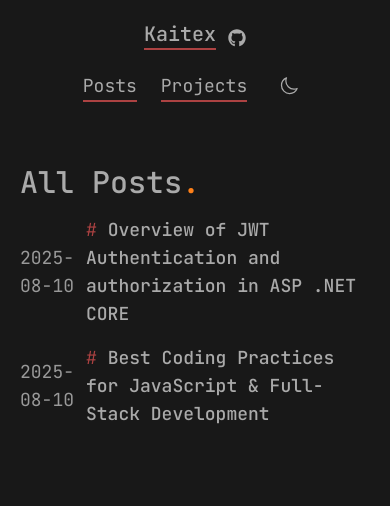
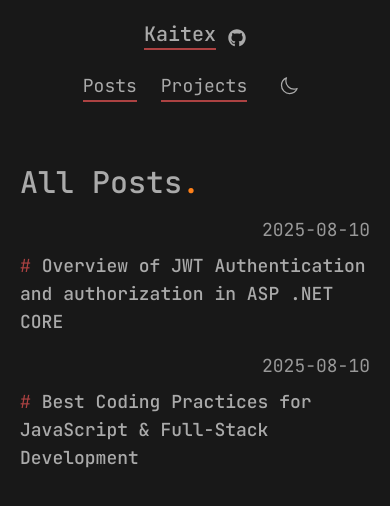
Before and after one commit to kaitex/kaitex.github.io, a Next.js app: page /posts in a window 390 px wide. Shown: the top 506 px of the page. Built offline with nearby package versions, Linux system fonts and the light colour scheme.

Commit message:
little bit changes in code

```diff
--- a/src/app/posts/page.tsx
+++ b/src/app/posts/page.tsx
@@ -15,7 +15,7 @@ export default function BlogPage() {
         {posts.map((post) => (
           <li
             key={post.frontmatter.slug}
-            className="flex items-center gap-3 md:flex-row md:gap-5 text-lg"
+            className="flex flex-col items-end md:items-center gap-2 md:flex-row md:gap-5 text-lg"
           >
             <p className="text-[#999]">{post.frontmatter.date}</p>
             <Link
--- a/src/components/Hero.tsx
+++ b/src/components/Hero.tsx
@@ -1,6 +1,6 @@
 export default function Hero() {
   return (
-    <section className="min-h-[70vh] flex items-center">
+    <section className="mt-10 min-h-[70vh] flex items-center">
       <div className="flex flex-col max-w-2xl">
 
         <div className="w-20 h-20 rounded-full overflow-hidden">
@@ -12,7 +12,7 @@ export default function Hero() {
         </div>
 
 
-        <p className="text-4xl mt-5 font-medium text-[var(--text-color)] leading-tight">
+        <p className="text-xl md:text-4xl mt-5 font-medium text-[var(--text-color)] leading-tight">
           Bidur Majgainya
         </p>
 
```
